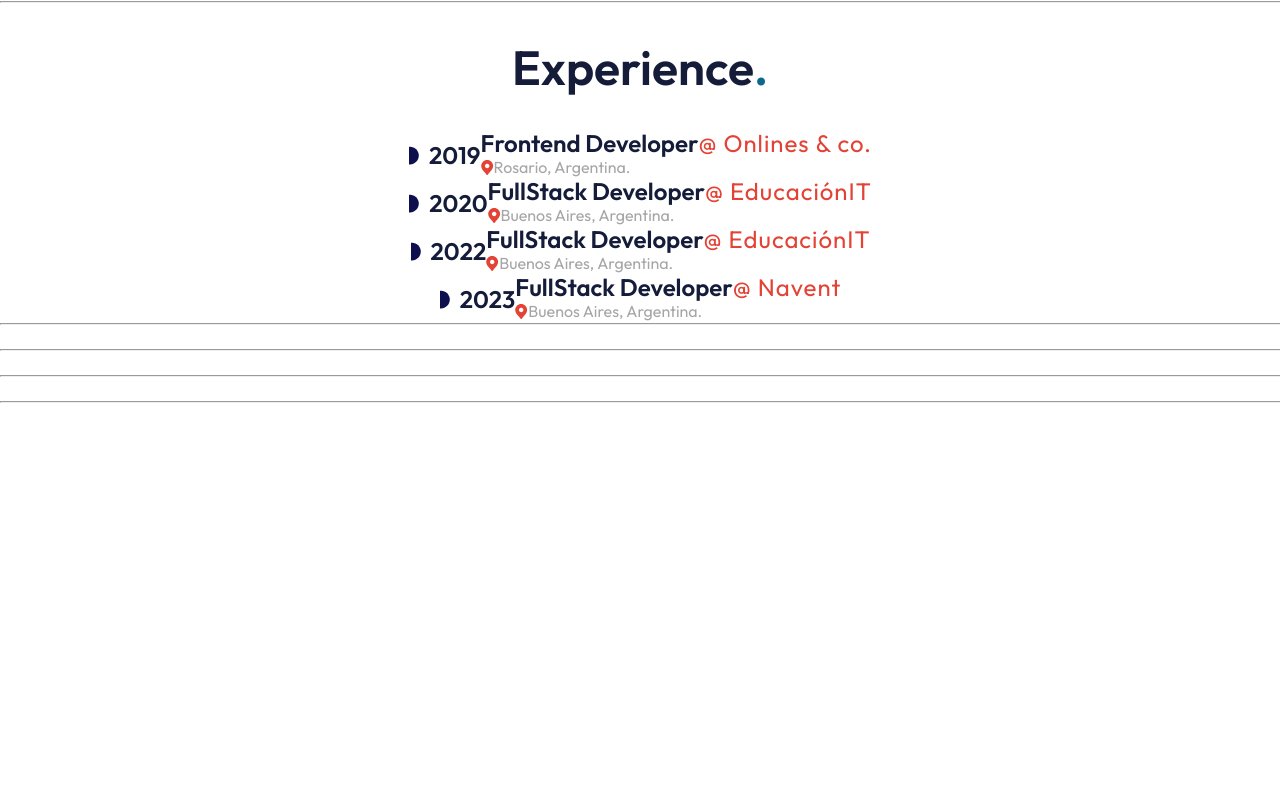
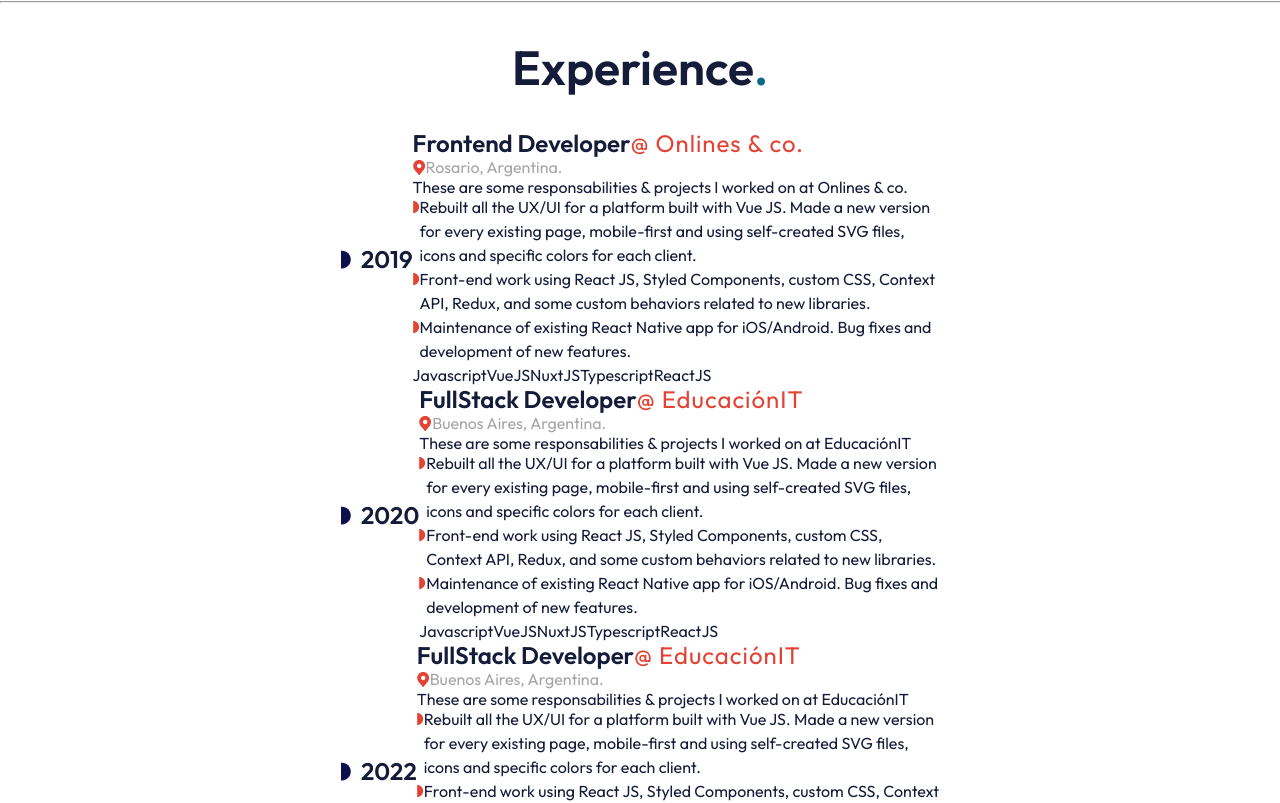
Before and after one commit to stefanovallarella/new-portfolio, a React (Vite) app: page / in a window 1280 px wide. Shown: the part 799-1602 px from the top of the page. Before the commit the page ends 1226 px from the top, so only its background shows below. Built offline with nearby package versions, Linux system fonts and the light colour scheme.

Commit message:
WIP ExperienceItems section

```diff
--- a/src/assets/styles/App.css
+++ b/src/assets/styles/App.css
@@ -534,6 +534,8 @@
 }
 
 .experience-item {
+  width: 100%;
+  max-width: 600px;
   display: flex;
   justify-content: center;
   align-items: center;
@@ -577,3 +579,20 @@
   align-items: center;
   color: var(--color-gray);
 }
+
+.experience-item__content-projects {
+  color: var(--color-secondary-dark);
+}
+
+.experience-item__content-projects-intro {
+  font-size: 16px;
+  line-height: 16px;
+}
+
+.experience-item__content-project {
+  display: flex;
+}
+
+.experience-item__content-stacks {
+  display: flex;
+}
--- a/src/components/ExperienceItemContent.jsx
+++ b/src/components/ExperienceItemContent.jsx
@@ -1,3 +1,6 @@
+import ExperienceItemContentProjects from "./ExperienceItemContentProjects";
+import ExperienceItemContentStack from "./ExperienceItemContentStack";
+
 export default function ExperienceItemContent({ experience }) {
   return (
     <div className="experience-item__content">
@@ -23,6 +26,9 @@
 
         <p>{experience.location}</p>
       </div>
+
+      <ExperienceItemContentProjects experience={experience} />
+      <ExperienceItemContentStack stack={experience.stack} />
     </div>
   );
 }
--- /dev/null
+++ b/src/components/ExperienceItemContentProjects.jsx
@@ -0,0 +1,29 @@
+export default function ExperienceItemContentProjects({ experience }) {
+  return (
+    <div className="experience-item__content-projects">
+      <p className="experience-item__content-projects-intro">
+        {experience.intro} {experience.company}
+      </p>
+      {experience.projects.map((project) => (
+        <div className="experience-item__content-project">
+          <div>
+            <svg
+              xmlns="http://www.w3.org/2000/svg"
+              width="7"
+              height="12"
+              viewBox="0 0 7 12"
+              fill="none"
+            >
+              <path
+                d="M6.1416 6C6.1416 9.28963 3.47483 12 0.185206 12L0.185206 0C3.47483 0 6.1416 2.71037 6.1416 6Z"
+                fill="#E34234"
+              />
+            </svg>
+          </div>
+
+          <p>{project}</p>
+        </div>
+      ))}
+    </div>
+  );
+}
--- /dev/null
+++ b/src/components/ExperienceItemContentStack.jsx
@@ -0,0 +1,9 @@
+export default function ExperienceItemContentStack({ stack }) {
+  return (
+    <div className="experience-item__content-stacks">
+      {stack.map((item) => (
+        <div className="experience-item__content-stack">{item}</div>
+      ))}
+    </div>
+  );
+}
```
